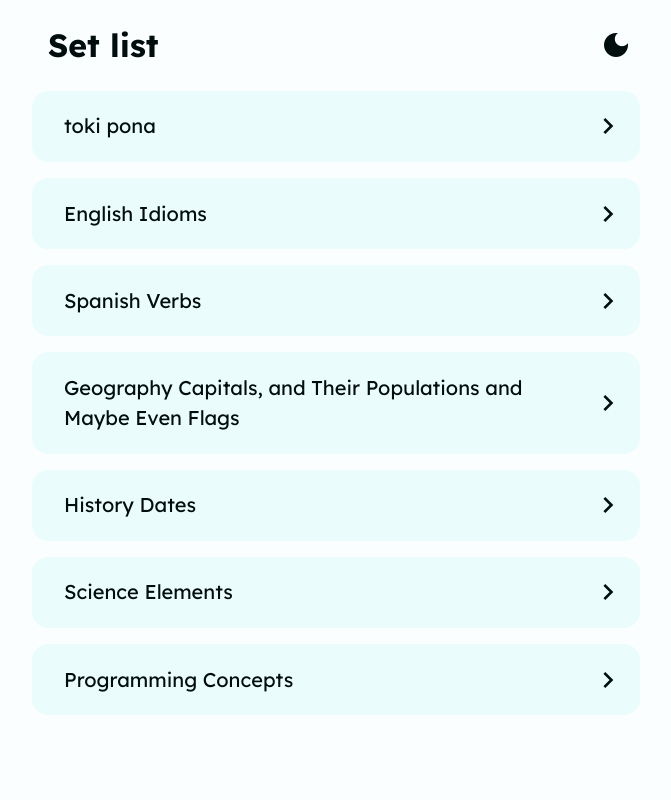
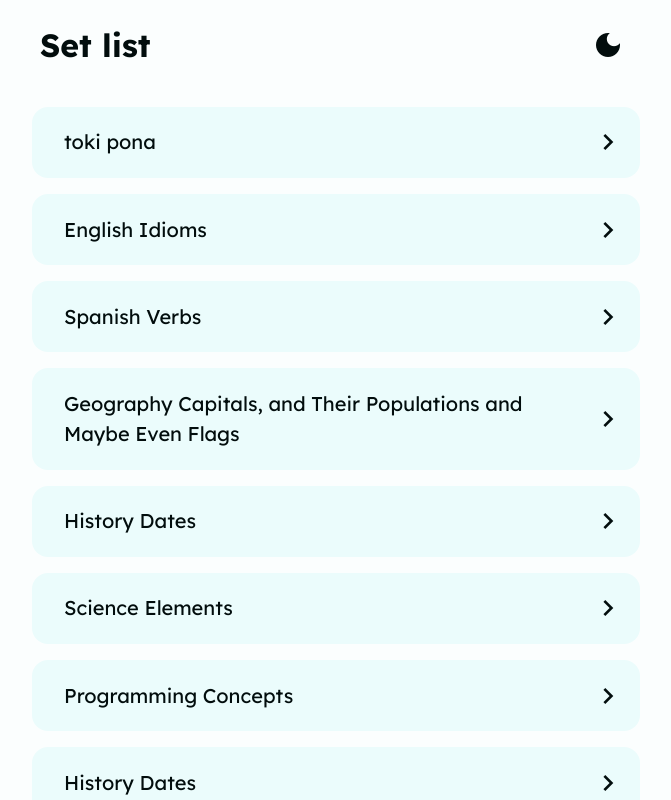
Before and after one commit to resultfulness/mimoli, a SvelteKit app: page /app in a window 1280 px wide. Shown: the whole page, without its empty margins (304-975 px from the left). Built offline with nearby package versions, Linux system fonts and the light colour scheme.

Commit message:
fix set list layout and other layout stuff; add basic types and a set route

```diff
--- /dev/null
+++ b/src/lib/data/index.ts
@@ -0,0 +1,56 @@
+import type { LearnSet } from "$lib/types";
+
+const data: LearnSet[] = [
+    {
+        id: 1,
+        name: "toki pona"
+    },
+    {
+        id: 2,
+        name: "English Idioms"
+    },
+    {
+        id: 3,
+        name: "Spanish Verbs"
+    },
+    {
+        id: 4,
+        name: "Geography Capitals, and Their Populations and Maybe Even Flags"
+    },
+    {
+        id: 5,
+        name: "History Dates"
+    },
+    {
+        id: 6,
+        name: "Science Elements"
+    },
+    {
+        id: 7,
+        name: "Programming Concepts"
+    },
+    {
+        id: 5,
+        name: "History Dates"
+    },
+    {
+        id: 6,
+        name: "Science Elements"
+    },
+    {
+        id: 7,
+        name: "Programming Concepts"
+    }
+];
+
+interface LearnSetGetter {
+    getSetList: () => LearnSet[]
+}
+
+class LearnSetGetterMock implements LearnSetGetter {
+    getSetList() {
+        return data;
+    }
+}
+
+export default new LearnSetGetterMock() as LearnSetGetter;
--- a/src/lib/types.ts
+++ b/src/lib/types.ts
@@ -0,0 +1,4 @@
+export type LearnSet = {
+	name: string;
+	id: number;
+};
--- /dev/null
+++ b/src/routes/+layout.js
@@ -0,0 +1 @@
+// export const ssr = false;
--- /dev/null
+++ b/src/routes/+page.ts
@@ -0,0 +1,6 @@
+import { redirect } from "@sveltejs/kit";
+import type { PageLoad } from "./$types";
+
+export const load: PageLoad = () => {
+    throw redirect(301, "/app");
+}
--- a/src/routes/app/+layout.svelte
+++ b/src/routes/app/+layout.svelte
@@ -4,7 +4,9 @@
 
 <style>
 main {
-    padding: 0 1rem 1rem;
+    display: flex;
+    flex-direction: column;
     height: 100vh;
+    height: 100dvh;
 }
 </style>
--- a/src/routes/app/+page.svelte
+++ b/src/routes/app/+page.svelte
@@ -1,37 +1,9 @@
 <script lang="ts">
 import Icon from "$lib/components/Icon.svelte";
 import { onMount } from "svelte";
+import lsg from "$lib/data";
 
-const data = [
-    {
-        id: 1,
-        name: "toki pona"
-    },
-    {
-        id: 2,
-        name: "English Idioms"
-    },
-    {
-        id: 3,
-        name: "Spanish Verbs"
-    },
-    {
-        id: 4,
-        name: "Geography Capitals, and Their Populations and Maybe Even Flags"
-    },
-    {
-        id: 5,
-        name: "History Dates"
-    },
-    {
-        id: 6,
-        name: "Science Elements"
-    },
-    {
-        id: 7,
-        name: "Programming Concepts"
-    }
-];
+const data = lsg.getSetList();
 
 let isDarkMode: boolean = true;
 
@@ -56,7 +28,7 @@ function toggleTheme() {
 <ul>
     {#each data as { id, name }}
         <li>
-            <a href="/set/{id}">
+            <a href="/app/set/{id}">
                 <h2>
                     {name}
                 </h2>
@@ -71,13 +43,11 @@ header {
     display: grid;
     grid-template-columns: 1fr auto;
     align-items: center;
-}
-
-h1, h2 {
-    margin-left: 1rem;
+    padding-inline: 1.5rem;
 }
 
 h2 {
+    margin-left: 1rem;
     font-weight: 400;
     font-size: 1.25rem;
 }
@@ -103,7 +73,7 @@ header button:focus {
 ul {
     list-style-type: none;
     margin: 0;
-    padding: 0;
+    padding: 1rem;
     display: grid;
     align-items: start;
     gap: 1rem;
```
Also changed, not shown: src/routes/app/set/[id]/+page.svelte (added, +7 -0 lines), src/routes/app/set/[id]/+page.ts (added, +12 -0 lines).
